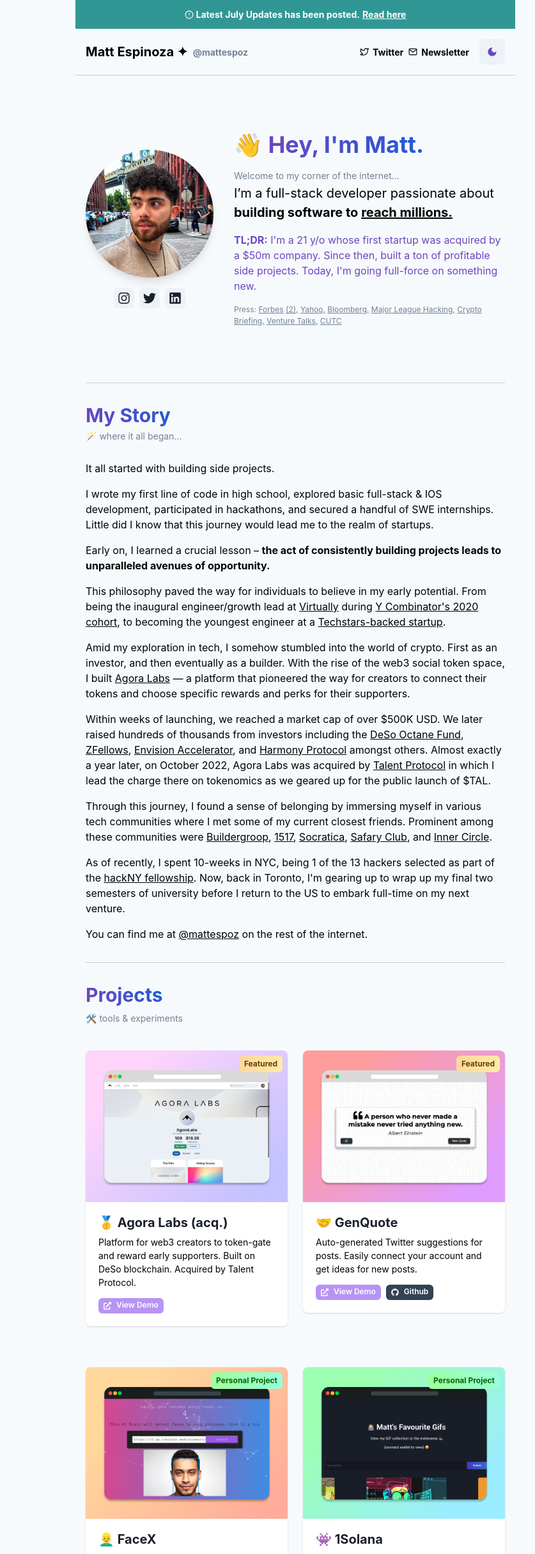
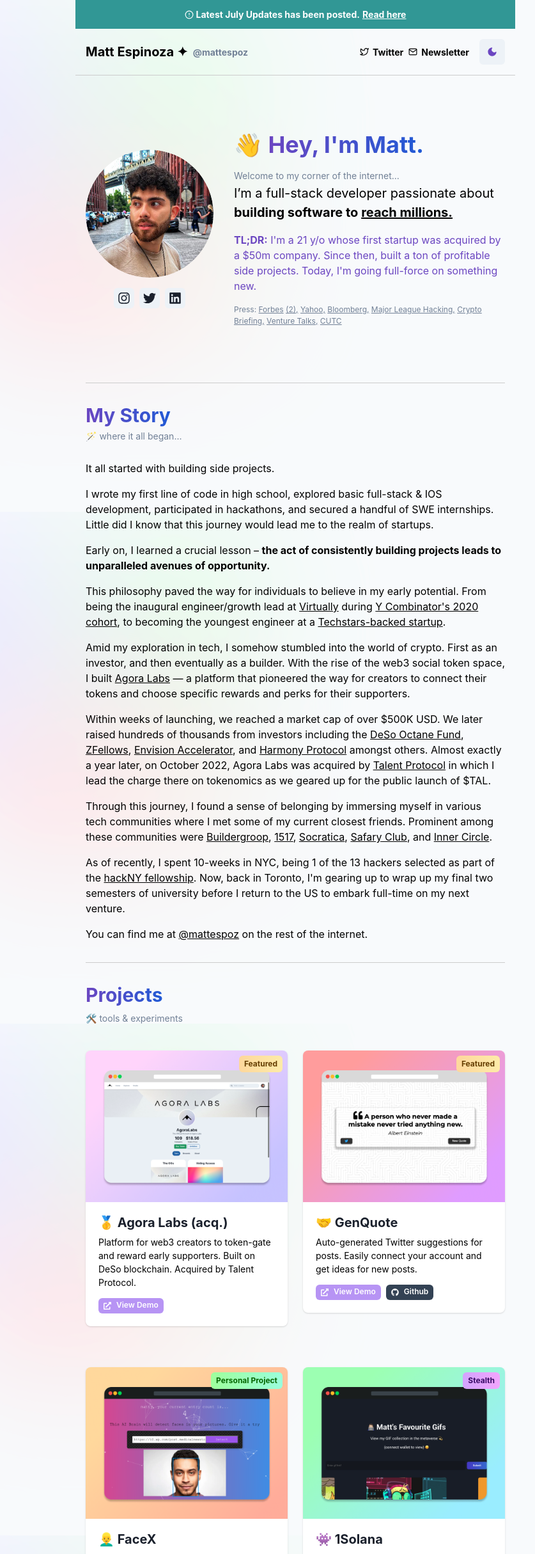
Before and after one commit to MattEspoz/personal-website, a Next.js app: page / in a window 1280 px wide. Shown: the top 2429 px of the page at 64% size, without its empty margins (178-1015 px from the left). Built offline with nearby package versions, Linux system fonts and the light colour scheme.

Commit message:
profile image, newfonts, and backgrounds

```diff
--- a/src/components/ProfileSection.tsx
+++ b/src/components/ProfileSection.tsx
@@ -9,10 +9,13 @@
   useColorMode,
 } from "@chakra-ui/react";
 import Image from "next/image";
+import React, { useState } from "react";
 import { FaInstagram, FaLinkedin, FaTwitter } from "react-icons/fa";
 
 const ProfileSection = () => {
   const { colorMode } = useColorMode();
+
+  const [isHovered, setIsHovered] = useState(false); // Add this line
 
   const profileSectionStyles = {
     color: colorMode === "light" ? "black" : "white",
@@ -41,6 +44,21 @@
         flex={{ base: "none", md: 2 }}
         mb={{ base: 4, md: 0 }}
       >
+        <div
+          style={{
+            width: "200px",
+            height: "200px",
+            borderRadius: "50%",
+            boxShadow: "lg",
+            overflow: "hidden",
+            position: "relative",
+            transform: isHovered ? "translateY(-5px)" : "none", // Apply the same transform effect
+            transition: "transform 0.3s ease", // Apply the same transition duration and easing
+          }}
+          onMouseEnter={() => setIsHovered(true)}
+          onMouseLeave={() => setIsHovered(false)}
+          className="profile-image"
+        >
           <Box
             width="200px"
             height="200px"
@@ -57,6 +75,7 @@
               objectFit="cover"
             />
           </Box>
+        </div>
         <HStack mt={4} spacing={2}>
           <IconButton
             aria-label="Instagram"
--- a/src/components/project/ProjectCard.tsx
+++ b/src/components/project/ProjectCard.tsx
@@ -9,6 +9,7 @@
   useColorMode,
 } from "@chakra-ui/react";
 import Image from "next/image";
+import React, { useState } from "react";
 import { FaExternalLinkAlt, FaGithub } from "react-icons/fa";
 
 interface ProjectCardProps {
@@ -29,6 +30,7 @@
   tag,
 }) => {
   const { colorMode } = useColorMode();
+  const [isHovered, setIsHovered] = useState(false);
 
   const tagColors: { [key: string]: string } = {
     "Personal Project": "linear-gradient(to right, #9EFF9C, #9AFEDC)",
@@ -50,7 +52,14 @@
   const githubButtonHoverColor = colorMode === "light" ? "#2D3848" : "black"; // Adjust the Github button hover color
 
   return (
-    <Card width="100%" borderRadius="lg" overflow="hidden">
+    <Card
+      className="project-card"
+      width="100%"
+      borderRadius="lg"
+      overflow="hidden"
+      onMouseEnter={() => setIsHovered(true)}
+      onMouseLeave={() => setIsHovered(false)}
+    >
       <Box position="relative">
         {/* Tag on top corner */}
         <Text
--- a/src/components/project/Projects.tsx
+++ b/src/components/project/Projects.tsx
@@ -57,7 +57,7 @@
             imageUrl="/projects/P5-Solana.png"
             demoUrl="https://solana-gif-marketplace.vercel.app/"
             githubUrl="https://github.com/MattEspoz/solana-gif-marketplace"
-            tag="Personal Project"
+            tag="Stealth"
           />
         </Box>
       </Flex>
--- a/src/pages/_app.tsx
+++ b/src/pages/_app.tsx
@@ -4,11 +4,19 @@
 import Header from "@/components/layout/Header";
 import UpdateBanner from "@/components/layout/UpdateBanner";
 import "@/styles/globals.css";
-import theme from "@/styles/theme"; // Import the custom theme
+import theme from "@/styles/theme";
 import { ChakraProvider } from "@chakra-ui/react";
 import type { AppProps } from "next/app";
+import React, { useEffect } from "react";
 
 export default function App({ Component, pageProps }: AppProps) {
+  useEffect(() => {
+    document.body.classList.add("background-image");
+    return () => {
+      document.body.classList.remove("background-image");
+    };
+  }, []);
+
   return (
     <>
       <ChakraProvider theme={theme}>
--- a/src/pages/_document.tsx
+++ b/src/pages/_document.tsx
@@ -4,24 +4,7 @@
   render() {
     return (
       <Html lang="en">
-        <Head>
-          {/* Favicon */}
-          <link rel="icon" href="/favicon.ico" />
-
-          {/* Cover Image */}
-          <meta
-            property="og:image"
-            content="/assets/cover-image.png" // Replace with the actual path to your cover image
-          />
-
-          {/* Other meta tags */}
-          <meta charSet="utf-8" />
-          <meta
-            name="viewport"
-            content="width=device-width, initial-scale=1.0"
-          />
-          {/* Add any other meta tags or stylesheets here */}
-        </Head>
+        <Head></Head>
         <body>
           <Main />
           <NextScript />
--- a/src/styles/globals.css
+++ b/src/styles/globals.css
@@ -10,10 +10,25 @@
   margin: 0;
   padding: 0;
   font-family: sans-serif;
+
+  background-size: cover;
+  background-repeat: no-repeat;
+  background-attachment: fixed; /* Optional, keeps the background fixed while scrolling */
+}
+
+.project-card {
+  transition: transform 0.3s ease; /* Add a smooth animation to the transform property */
+}
+
+.project-card:hover {
+  transform: translateY(-5px); /* Move the card up slightly when hovered */
+}
+
+body.background-image {
   background-image: url("/assets/background-light.png");
   background-size: cover;
   background-repeat: no-repeat;
-  background-attachment: fixed; /* Optional, keeps the background fixed while scrolling */
+  background-attachment: fixed;
 }
 
 .container {
--- a/src/styles/theme.ts
+++ b/src/styles/theme.ts
@@ -4,8 +4,8 @@
 // Define your custom theme as you did before
 const theme = extendTheme({
   fonts: {
-    body: "Inter, sans-serif",
-    heading: "Inter, sans-serif",
+    body: "Poppins, Inter, sans-serif", // Change "Inter" to "Poppins"
+    heading: "Poppins, Inter, sans-serif", // Change "Inter" to "Poppins"
   },
   colors: {
     primary: {
```
Also changed, not shown: public/assets/main.png (added). Lines whose indentation alone changed are shown as unchanged.
